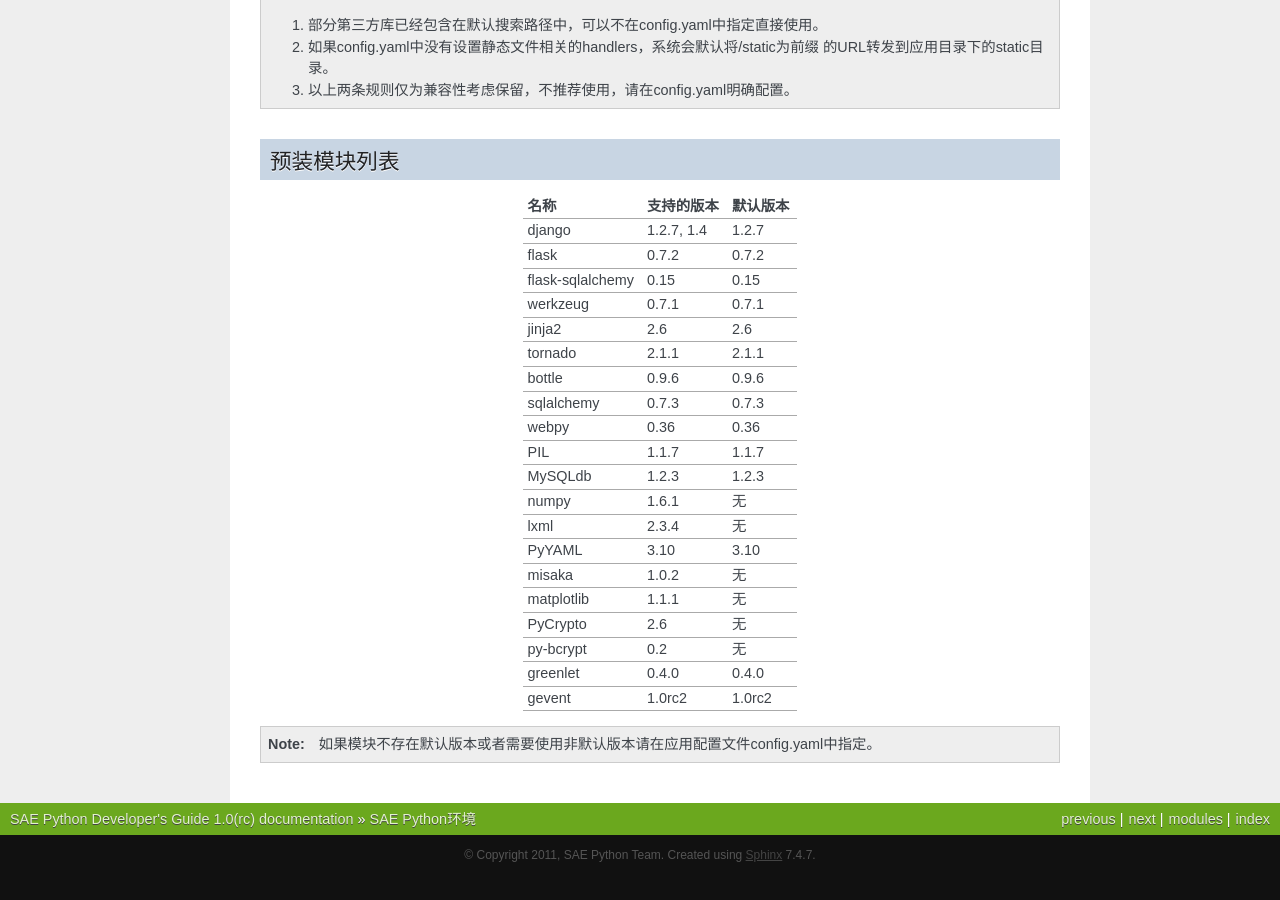
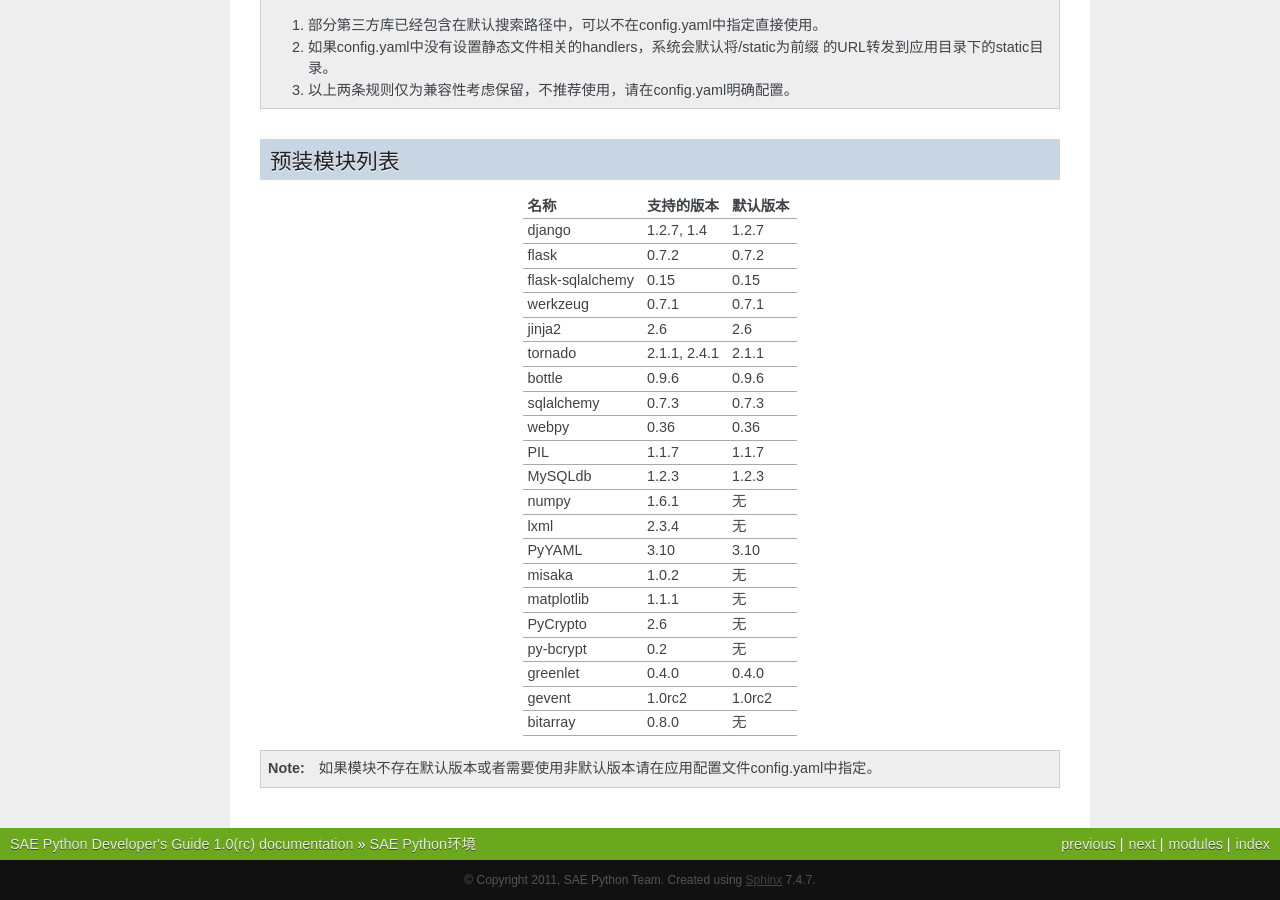
Before and after one commit to sinacloud/sae-python-dev-guide, a Sphinx documentation site: the page built from docs/runtime.rst, in a window 1280 px wide and 900 px high, scrolled down 2856 px. Built offline with Sphinx 7.4.7, drawn with Linux system fonts in a browser that asks for light colours; before the commit the page ends 3731 px from its top, so only the background shows below that.

Commit message:
Add tornado-2.4.1 and bitarray-0.8.0

```diff
--- a/docs/runtime.rst
+++ b/docs/runtime.rst
@@ -164,7 +164,7 @@ SAE Python会对应用导入的模块（包括index.wsgi）进行缓存，从而
     flask-sqlalchemy                0.15                0.15
     werkzeug                        0.7.1               0.7.1
     jinja2                          2.6                 2.6
-    tornado                         2.1.1               2.1.1
+    tornado                         2.1.1, 2.4.1        2.1.1
     bottle                          0.9.6               0.9.6
     sqlalchemy                      0.7.3               0.7.3
     webpy                           0.36                0.36
@@ -179,6 +179,7 @@ SAE Python会对应用导入的模块（包括index.wsgi）进行缓存，从而
     py-bcrypt                       0.2                 无
     greenlet                        0.4.0               0.4.0
     gevent                          1.0rc2              1.0rc2
+    bitarray                        0.8.0               无
     =============================== =================== ====================
 
 .. note:: 如果模块不存在默认版本或者需要使用非默认版本请在应用配置文件config.yaml中指定。
```
